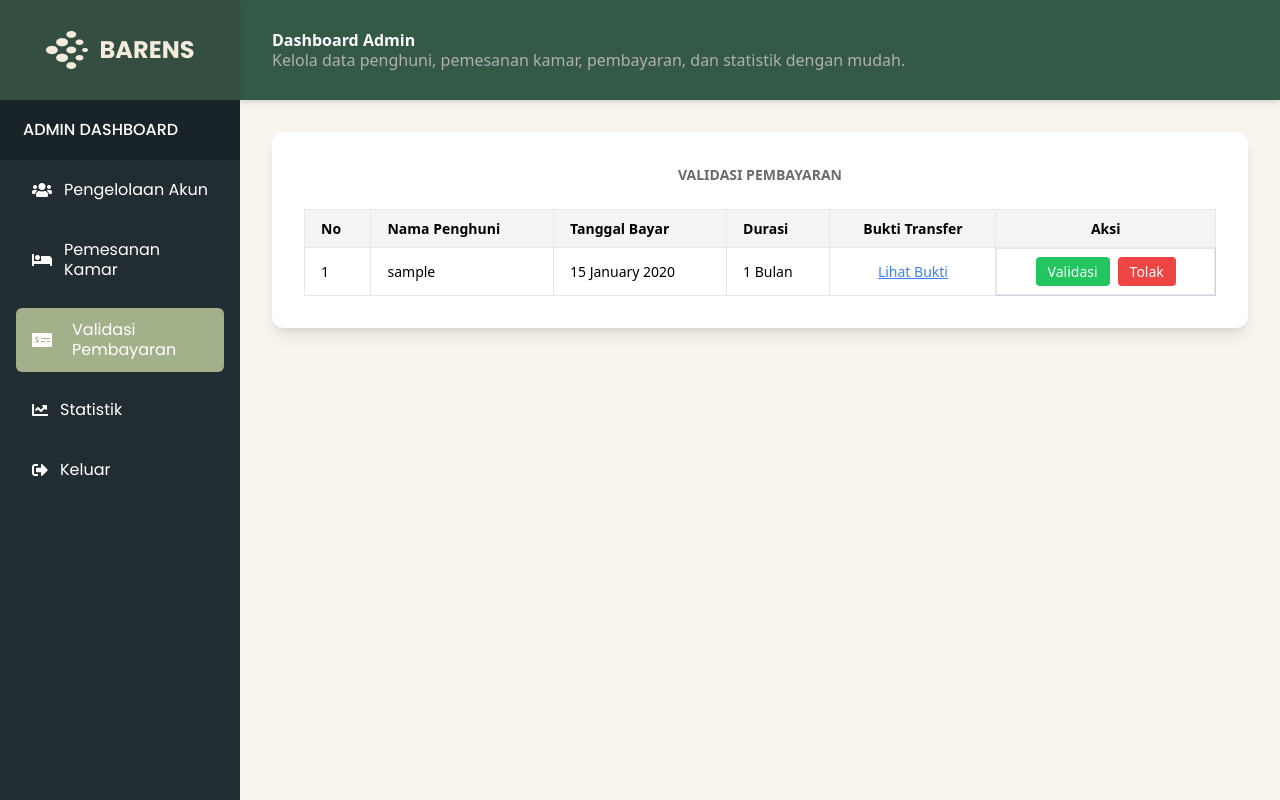
After one commit to dafx7/BARENS, a Django app: page /admin-dashboard/validasi-pembayaran/ in a window 1280 px wide. The commit adds this page. Run offline with Django 5.2, Linux system fonts and the light colour scheme; a user stored in the database is signed in; tables that the repository leaves empty hold one stand-in row (values such as "Sample post"); some libraries are stand-ins or nearby versions.

Commit message:
feat(admin_dashboard): Add payment validation page for admins
- Added a validation system for transaction approvals.
- Created a dashboard page displaying pending payments.
- Added buttons for approving or rejecting payments.
- Ensured transactions update user status correctly.

```diff
--- a/admin_dashboard/templates/admin_dashboard/base.html
+++ b/admin_dashboard/templates/admin_dashboard/base.html
@@ -51,10 +51,14 @@
                         </a>
                     </li>
                     <li>
-                        <a href="#" class="flex items-center gap-3 text-white px-4 py-3 rounded-md text-[16px] font-normal leading-[20px] hover:bg-[#A3B18A]">
-                            <i class="fas fa-money-bill-wave"></i> Pembayaran
+                        <a href="{% url 'validasi_pembayaran' %}"
+                            class="flex items-center gap-3 text-white px-4 py-3 rounded-md text-[16px] font-normal leading-[20px]
+                                   {% if request.path == '/admin-dashboard/validasi-pembayaran/' %} bg-[#A3B18A] {% else %} hover:bg-[#A3B18A] {% endif %}">
+                            <i class="fas fa-money-check-alt"></i>
+                            <span class="ml-2">Validasi Pembayaran</span>
                         </a>
                     </li>
+
                     <li>
                         <a href="#" class="flex items-center gap-3 text-white px-4 py-3 rounded-md text-[16px] font-normal leading-[20px] hover:bg-[#A3B18A]">
                             <i class="fas fa-chart-line"></i> Statistik
--- /dev/null
+++ b/admin_dashboard/templates/admin_dashboard/pembayaran_validasi.html
@@ -0,0 +1,46 @@
+{% extends "admin_dashboard/base.html" %}
+{% block content %}
+
+<div class="max-w-[1120px] w-full bg-white shadow-lg rounded-[12px] p-8 mx-auto">
+    <h2 class="text-[14px] font-semibold text-[#6B6B6B] uppercase text-center">
+        Validasi Pembayaran
+    </h2>
+
+    <div class="overflow-x-auto mt-6">
+        <table class="w-full border-collapse border border-gray-300 text-left text-[14px]">
+            <thead>
+                <tr class="bg-gray-100">
+                    <th class="border px-4 py-2">No</th>
+                    <th class="border px-4 py-2">Nama Penghuni</th>
+                    <th class="border px-4 py-2">Tanggal Bayar</th>
+                    <th class="border px-4 py-2">Durasi</th>
+                    <th class="border px-4 py-2 text-center">Bukti Transfer</th>
+                    <th class="border px-4 py-2 text-center">Aksi</th>
+                </tr>
+            </thead>
+            <tbody>
+                {% for transaksi in transaksi %}
+                <tr class="{% if forloop.counter|divisibleby:2 %}bg-gray-100{% endif %}">
+                    <td class="border px-4 py-2">{{ forloop.counter }}</td>
+                    <td class="border px-4 py-2">{{ transaksi.user.username }}</td>
+                    <td class="border px-4 py-2">{{ transaksi.tanggal_pembayaran|date:"j F Y" }}</td>
+                    <td class="border px-4 py-2">{{ transaksi.durasi_bayar }} Bulan</td>
+                    <td class="border px-4 py-2 text-center">
+                        {% if transaksi.bukti_transfer %}
+                            <a href="{{ transaksi.bukti_transfer.url }}" target="_blank" class="text-blue-500 underline">Lihat Bukti</a>
+                        {% else %}
+                            <span class="text-gray-500">-</span>
+                        {% endif %}
+                    </td>
+                    <td class="border px-4 py-2 text-center flex gap-2 justify-center">
+                        <a href="{% url 'konfirmasi_pembayaran' transaksi.id %}" class="bg-green-500 text-white px-3 py-1 rounded">Validasi</a>
+                        <a href="{% url 'tolak_pembayaran' transaksi.id %}" class="bg-red-500 text-white px-3 py-1 rounded">Tolak</a>
+                    </td>
+                </tr>
+                {% endfor %}
+            </tbody>
+        </table>
+    </div>
+</div>
+
+{% endblock %}
--- a/admin_dashboard/urls.py
+++ b/admin_dashboard/urls.py
@@ -1,6 +1,6 @@
 from django.urls import path
 from .views import (kelola_penghuni, tambah_penghuni, edit_penghuni, hapus_penghuni, pemesanan_kamar,
-                    konfirmasi_pemesanan, tolak_pemesanan)
+                    konfirmasi_pemesanan, tolak_pemesanan, validasi_pembayaran, konfirmasi_pembayaran, tolak_pembayaran)
 
 urlpatterns = [
     path("pengelolaan-akun/", kelola_penghuni, name="kelola_penghuni"),
@@ -10,4 +10,8 @@ urlpatterns = [
     path('pemesanan/', pemesanan_kamar, name='pemesanan_kamar'),
     path('pemesanan/konfirmasi/<int:pemesanan_id>/', konfirmasi_pemesanan, name='konfirmasi_pemesanan'),
     path('pemesanan/tolak/<int:pemesanan_id>/', tolak_pemesanan, name='tolak_pemesanan'),
+    path('validasi-pembayaran/', validasi_pembayaran, name='validasi_pembayaran'),
+    path('validasi-pembayaran/konfirmasi/<int:transaksi_id>/', konfirmasi_pembayaran, name='konfirmasi_pembayaran'),
+    path('validasi-pembayaran/tolak/<int:transaksi_id>/', tolak_pembayaran, name='tolak_pembayaran'),
+
 ]
--- a/admin_dashboard/views.py
+++ b/admin_dashboard/views.py
@@ -3,6 +3,7 @@ from django.contrib.auth.decorators import login_required, user_passes_test
 from django.contrib import messages
 from django.core.paginator import Paginator
 from main.models import CustomUser, Pemesanan
+from dashboard.models import Transaksi, StatusValidasi
 
 # Fungsi untuk membatasi akses hanya untuk admin
 def is_admin(user):
@@ -159,3 +160,39 @@ def tolak_pemesanan(request, pemesanan_id):
         messages.error(request, f"Pemesanan {pemesanan.nama} telah ditolak.")
 
     return redirect('pemesanan_kamar')
+
+
+@login_required
+@user_passes_test(is_admin)
+def validasi_pembayaran(request):
+    # Fetch transactions that are still "Menunggu" validation
+    transaksi_list = Transaksi.objects.filter(status_validasi=StatusValidasi.MENUNGGU).order_by('-tanggal_pembayaran')
+
+    return render(request, 'admin_dashboard/pembayaran_validasi.html', {'transaksi': transaksi_list})
+
+
+@login_required
+@user_passes_test(is_admin)
+def konfirmasi_pembayaran(request, transaksi_id):
+    transaksi = get_object_or_404(Transaksi, id=transaksi_id)
+
+    # ✅ Update transaction status
+    transaksi.status_validasi = StatusValidasi.DITERIMA
+    transaksi.status = "LUNAS"  # Mark as paid
+    transaksi.save()
+
+    messages.success(request, f"Pembayaran {transaksi.user.username} telah divalidasi.")
+    return redirect('validasi_pembayaran')
+
+
+@login_required
+@user_passes_test(is_admin)
+def tolak_pembayaran(request, transaksi_id):
+    transaksi = get_object_or_404(Transaksi, id=transaksi_id)
+
+    # ✅ Update transaction status
+    transaksi.status_validasi = StatusValidasi.DITOLAK
+    transaksi.save()
+
+    messages.warning(request, f"Pembayaran {transaksi.user.username} telah ditolak.")
+    return redirect('validasi_pembayaran')
--- a/dashboard/models.py
+++ b/dashboard/models.py
@@ -57,8 +57,12 @@ class Pembayaran(models.Model):
 
 
 
+class StatusValidasi(models.TextChoices):
+    MENUNGGU = "menunggu", "Menunggu"
+    DITERIMA = "diterima", "Diterima"
+    DITOLAK = "ditolak", "Ditolak"
+
 class Transaksi(models.Model):
-    """ Log every payment transaction """
     user = models.ForeignKey(User, on_delete=models.CASCADE, related_name="transaksi")
     tanggal_pembayaran = models.DateField(verbose_name="Tanggal Pembayaran")
     nominal = models.DecimalField(max_digits=12, decimal_places=2, verbose_name="Nominal Pembayaran")
@@ -70,7 +74,7 @@ class Transaksi(models.Model):
     status = models.CharField(
         max_length=20,
         choices=StatusPembayaran.choices,
-        default=StatusPembayaran.LUNAS,
+        default=StatusPembayaran.BELUM_LUNAS,  # Default to Belum Lunas
         verbose_name="Status Pembayaran"
     )
     bukti_transfer = models.ImageField(
@@ -89,9 +93,13 @@ class Transaksi(models.Model):
         verbose_name="Jenis Durasi Pembayaran"
     )
 
-    class Meta:
-        verbose_name = "Riwayat Transaksi"
-        verbose_name_plural = "Riwayat Transaksi"
+    # ✅ New field for validation status
+    status_validasi = models.CharField(
+        max_length=10,
+        choices=StatusValidasi.choices,
+        default=StatusValidasi.MENUNGGU,
+        verbose_name="Status Validasi Pembayaran"
+    )
 
     def __str__(self):
         return f"{self.tanggal_pembayaran} - {self.user.username}"
```
Also changed, not shown: admin_dashboard/templates/admin_dashboard/pemesanan_kamar.html (+18 -0 lines), dashboard/migrations/0009_alter_transaksi_options_transaksi_status_validasi_and_more.py (added).
